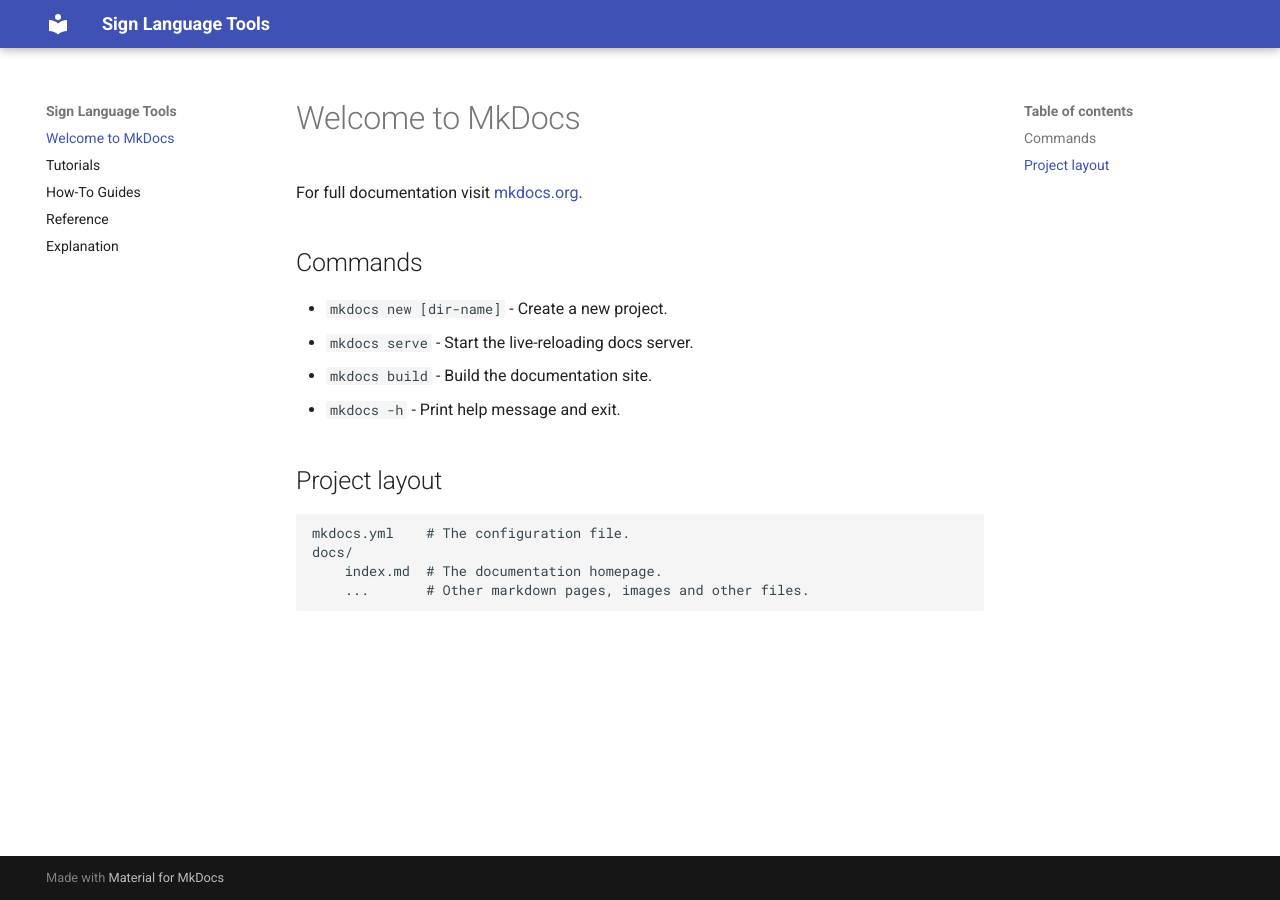
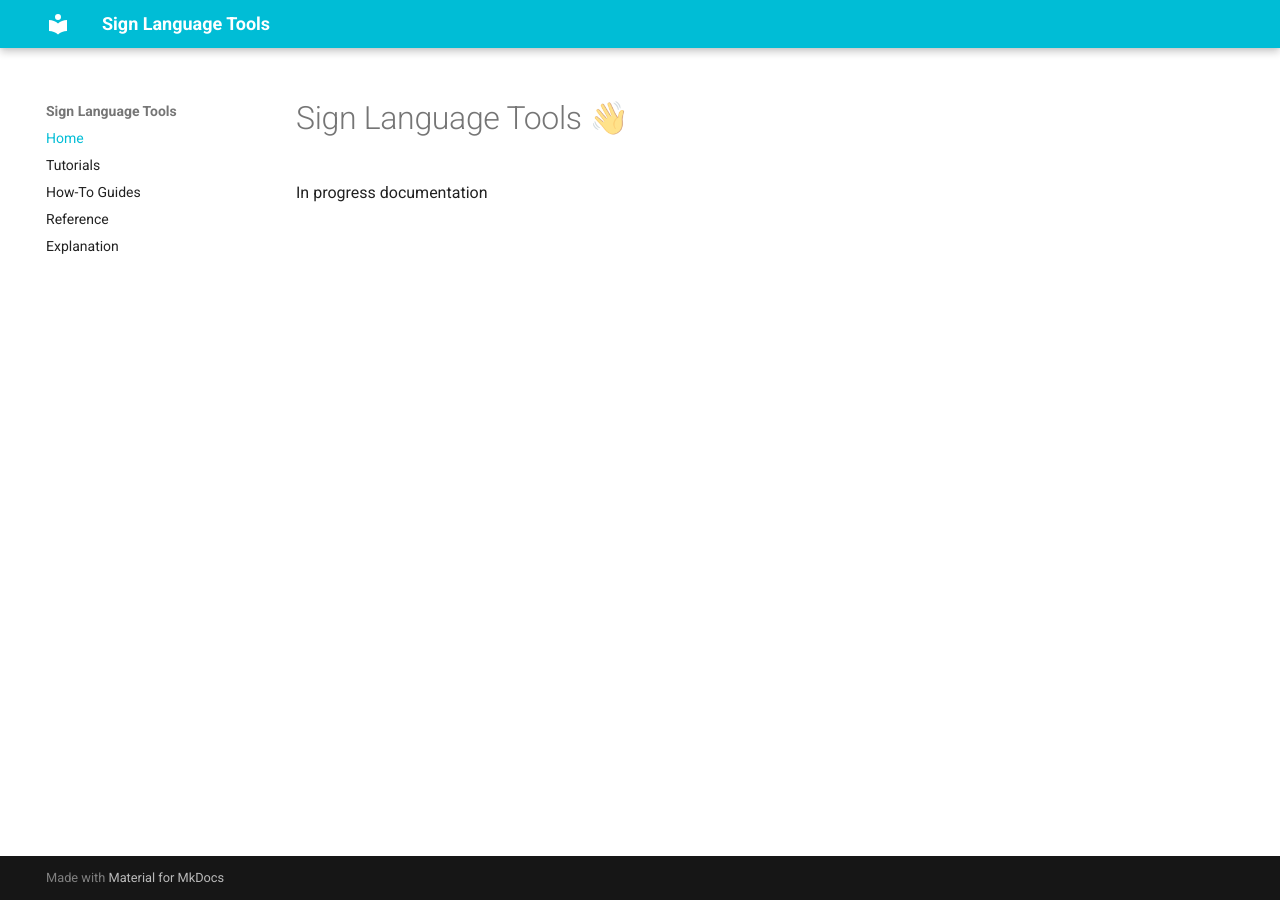
Before and after one commit to ppoitier/sign-language-tools, an MkDocs documentation site: the page built from docs/index.md, in a window 1280 px wide. Built offline with MkDocs 1.6.1 and Material for MkDocs 9.7.7, drawn with Linux system fonts in a browser that asks for light colours.

Commit message:
Updating themes

```diff
--- a/docs/index.md
+++ b/docs/index.md
@@ -1,17 +1,3 @@
-# Welcome to MkDocs
+# Sign Language Tools 👋
 
-For full documentation visit [mkdocs.org](https://www.mkdocs.org).
-
-## Commands
-
-* `mkdocs new [dir-name]` - Create a new project.
-* `mkdocs serve` - Start the live-reloading docs server.
-* `mkdocs build` - Build the documentation site.
-* `mkdocs -h` - Print help message and exit.
-
-## Project layout
-
-    mkdocs.yml    # The configuration file.
-    docs/
-        index.md  # The documentation homepage.
-        ...       # Other markdown pages, images and other files.
+In progress documentation
--- a/mkdocs.yml
+++ b/mkdocs.yml
@@ -2,6 +2,8 @@ site_name: Sign Language Tools
 
 theme:
   name: "material"
+  palette:
+    primary: cyan
 
 plugins:
   - mkdocstrings:
@@ -9,7 +11,7 @@ plugins:
 
 
 nav:
-  - index.md
+  - Home: index.md
   - tutorials.md
   - How-To Guides: how-to-guides.md
   - reference.md
```
Also changed, not shown: 1 other file.
